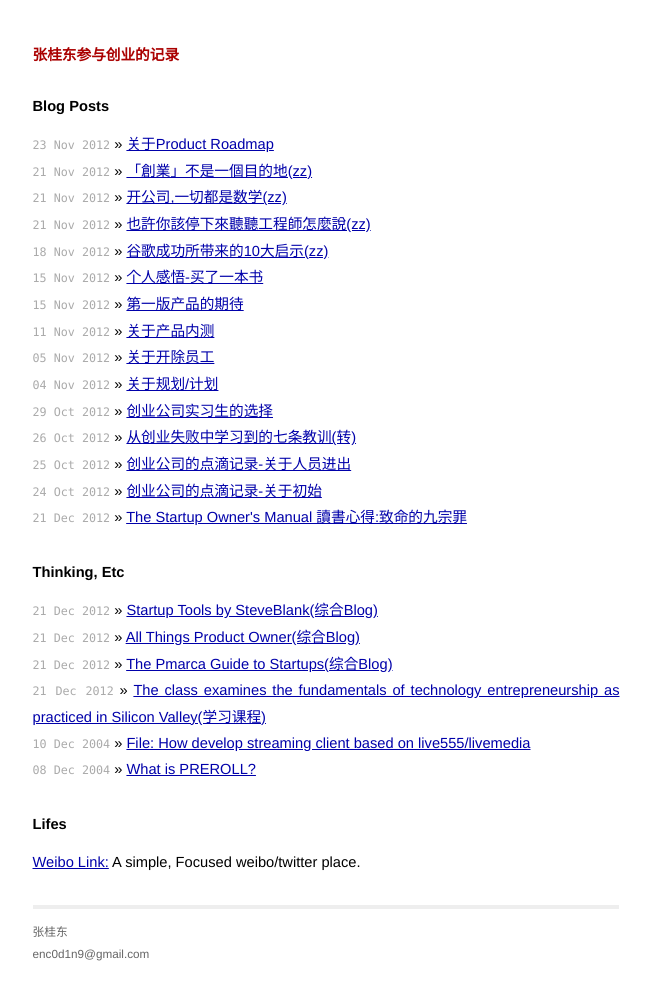
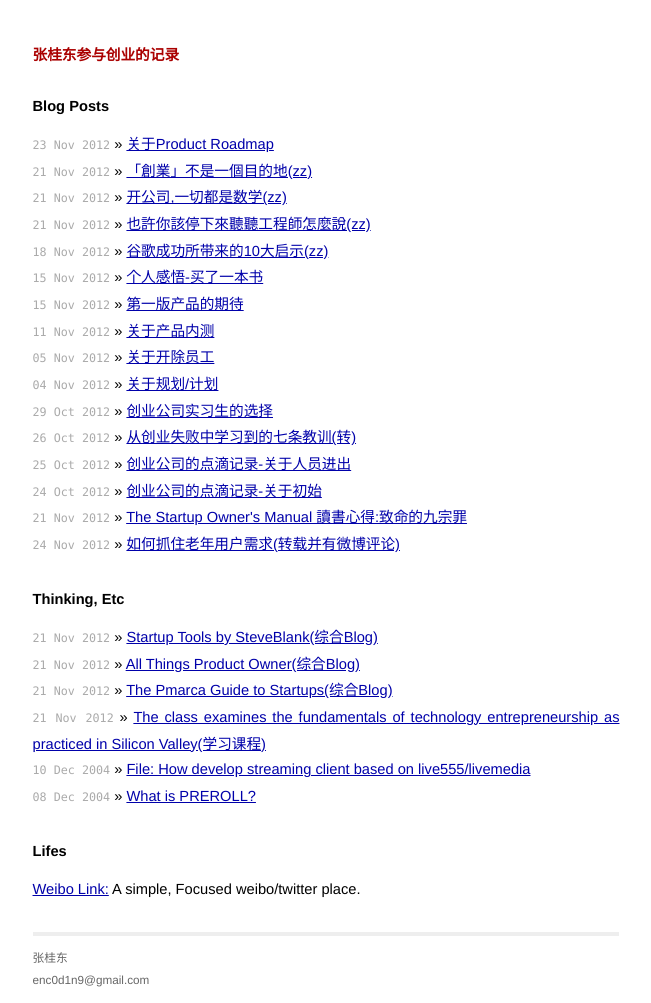
Before and after one commit to enc0d1n9/Blog, a Jekyll site: the page built from index.html, in a window 1280 px wide. Shown: the whole page, without its empty margins (314-965 px from the left). Built offline with Jekyll 4.4.1, drawn with Linux system fonts in a browser that asks for light colours; Markdown is read by kramdown in place of the engine named in the settings; before the commit the page ends 976 px from its top, so only the background shows below that.

Commit message:
new post
update

```diff
--- a/index.html
+++ b/index.html
@@ -9,15 +9,16 @@ title: Enc0d1n9
     {% for post in site.posts %}
       <li><span>{{ post.date | date_to_string }}</span> &raquo; <a href="{{ site.baseurl }}{{ post.url }}">{{ post.title }}</a></li>
     {% endfor %}
-	<li><span>21 Dec 2012</span> &raquo; <a href="http://blog.xdite.net/posts/2012/05/13/the-startup-owners-manual-02/">The Startup Owner's Manual 讀書心得:致命的九宗罪</a></li>
+	<li><span>21 Nov 2012</span> &raquo; <a href="http://blog.xdite.net/posts/2012/05/13/the-startup-owners-manual-02/">The Startup Owner's Manual 讀書心得:致命的九宗罪</a></li>
+	<li><span>24 Nov 2012</span> &raquo; <a href="http://www.leiphone.com/121123-chibop-old.html">如何抓住老年用户需求(转载并有微博评论)</a></li>
   </ul>
 
   <h1>Thinking, Etc</h1>
   <ul class="posts">
-	<li><span>21 Dec 2012</span> &raquo; <a href="http://steveblank.com/tools-and-blogs-for-entrepreneurs/">Startup Tools by SteveBlank(综合Blog)</a></li>
-	<li><span>21 Dec 2012</span> &raquo; <a href="http://www.romanpichler.com/blog/">All Things Product Owner(综合Blog)</a></li>
-	<li><span>21 Dec 2012</span> &raquo; <a href="http://pmarchive.com/">The Pmarca Guide to Startups(综合Blog)</a></li>
-	<li><span>21 Dec 2012</span> &raquo; <a href="http://e145.stanford.edu/">The class examines the fundamentals of technology entrepreneurship as practiced in Silicon Valley(学习课程)</a></li>
+	<li><span>21 Nov 2012</span> &raquo; <a href="http://steveblank.com/tools-and-blogs-for-entrepreneurs/">Startup Tools by SteveBlank(综合Blog)</a></li>
+	<li><span>21 Nov 2012</span> &raquo; <a href="http://www.romanpichler.com/blog/">All Things Product Owner(综合Blog)</a></li>
+	<li><span>21 Nov 2012</span> &raquo; <a href="http://pmarchive.com/">The Pmarca Guide to Startups(综合Blog)</a></li>
+	<li><span>21 Nov 2012</span> &raquo; <a href="http://e145.stanford.edu/">The class examines the fundamentals of technology entrepreneurship as practiced in Silicon Valley(学习课程)</a></li>
     <li><span>10 Dec 2004</span> &raquo; <a href="http://blog.csdn.net/da5le/article/details/211970">File: How develop streaming client based on live555/livemedia</a></li>
 	<li><span>08 Dec 2004</span> &raquo; <a href="http://blog.csdn.net/da5le/article/details/208857">What is PREROLL?</a></li>
   </ul>
```
